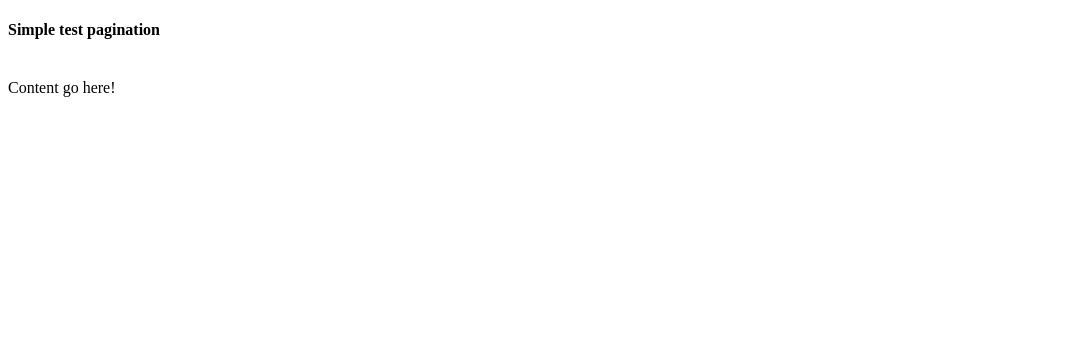
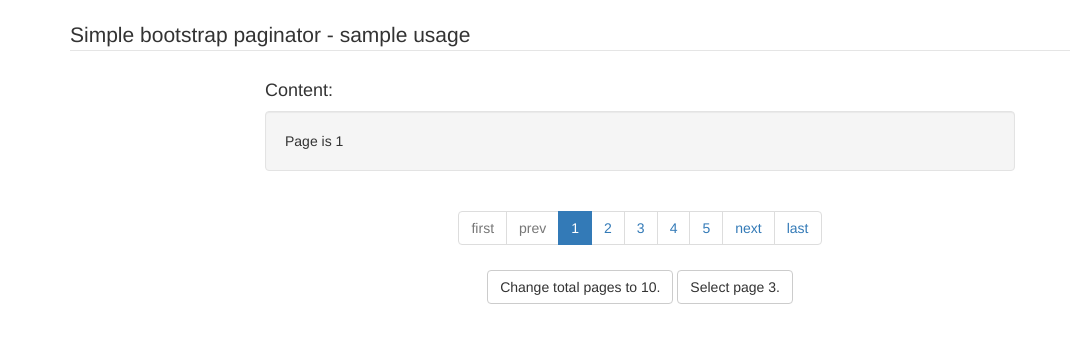
Before and after one commit to jorgefernando1/simple-bootstrap-paginator, a website: page index.html in a window 1280 px wide. Shown: the whole page, without its empty margins (0-1070 px from the left). Drawn offline with nearby package versions, Linux system fonts and the light colour scheme.

Commit message:
added index.html example

```diff
--- a/index.html
+++ b/index.html
@@ -4,28 +4,60 @@
   <title>Simple-paginator-test</title>
   <meta charset="utf-8">
   <meta name="viewport" content="width=device-width, initial-scale=1">
-  <link rel="stylesheet" href="assets/bootstrap-theme.min.css">
-  <script src="assets/jquery.min.js"></script>
-  <script src="assets/bootstrap.min.js"></script>
+  <link rel="stylesheet" href="http://maxcdn.bootstrapcdn.com/bootstrap/3.3.5/css/bootstrap.min.css">
+
+  <style media="screen" type="text/css">
+    legend {
+      padding-top: 20px;
+    }
+  </style>
+  <script src="https://ajax.googleapis.com/ajax/libs/jquery/1.11.3/jquery.min.js"></script>
+  <script src="http://maxcdn.bootstrapcdn.com/bootstrap/3.3.5/js/bootstrap.min.js"></script>
 </head>
 <body>
   <div class="container">
-    <h4> Simple test pagination </h4>
-    <br/>
-    <div id="content" class="well well-sm">
-      Content go here!
-    <div>
+    <div class="row">
+      <div class="col-xs-12">
+        <legend> Simple bootstrap paginator - sample usage </legend>
+      </div>
+    </div>
 
-    <div id="pagination"></div>
+    <div class="row">
+      <div class="col-xs-8 col-xs-offset-2">
+        <h4> Content: </h4>
+        <div id="content" class="well">
+          <p class="text-center">Content go here! </p>
+        </div>
+      </div>
+    </div>
+    <div class="row">
+      <div class="col-xs-12">
+        <div id="pagination" class="text-center"></div>
+      </div>
+    </div>
+    <div class="row">
+      <div class="col-xs-12 text-center">
+        <a id= "changeTotalPages" class="btn btn-default">Change total pages to 10. </a>
+        <a id="changePage" class="btn btn-default">Select page 3. </a>
+      </div>
+    </div>
   </div>
   <script src="simple-bootstrap-paginator.js"></script>
+  <script>
+    var pag = $('#pagination').simplePaginator({
+      totalPages: 6,
+      pageChange: function(page) {
+        $('#content').empty().text('Page is ' + page);
+      }
+    });
 
-  <script>
+    $('#changeTotalPages').click(function() {
+      pag.simplePaginator('setTotalPages', 10);
+    })
 
-    $('#pagination').simplePagination()
-
-
+    $('#changePage').click(function() {
+      pag.simplePaginator('changePage', 3);
+    })
   </script>
-
 </body>
 </html>
```
